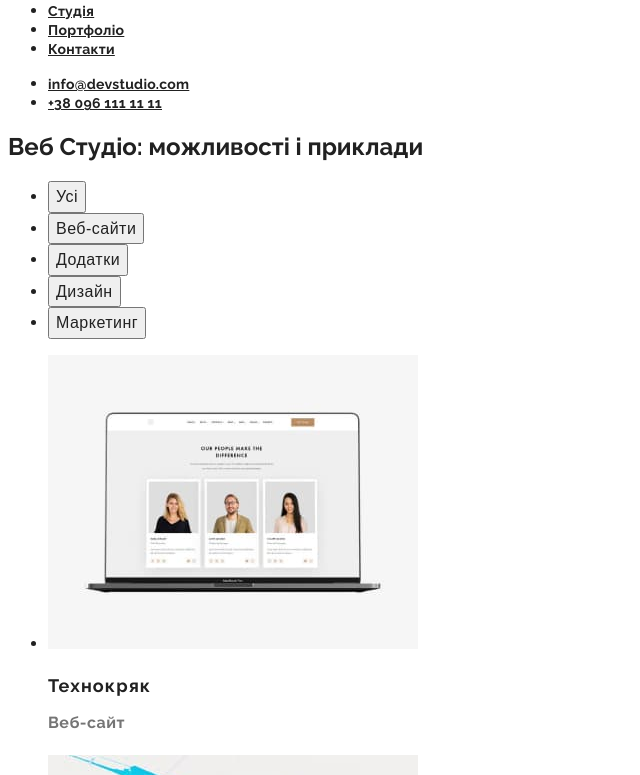
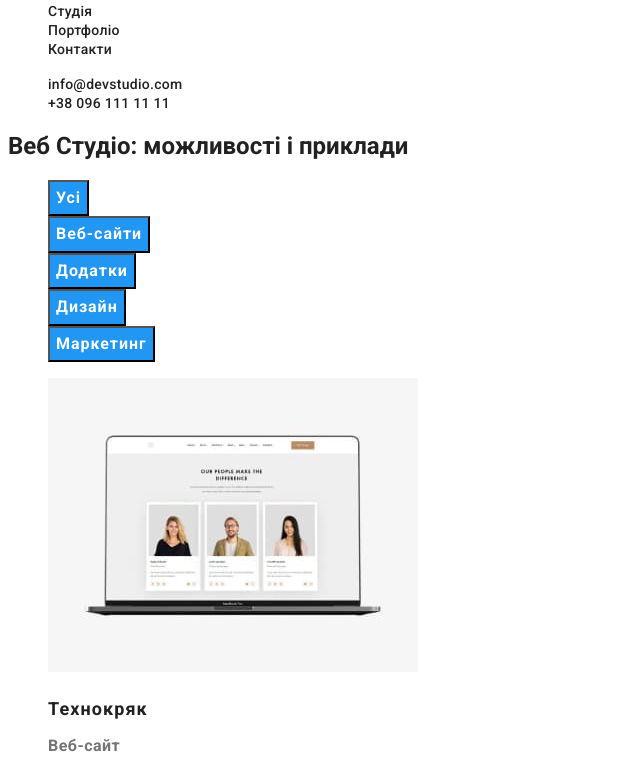
Before and after one commit to AnatoliiBK/goit-markup-hw-02, a plain HTML site: page portfolio.html in a window 1280 px wide. Shown: the part 54-829 px from the top of the page, without its empty margins (0-640 px from the left). Drawn offline with Linux system fonts and the light colour scheme.

Commit message:
Виправлення
Raleway забраний з body і додається лише до логотипую
Забрані маркери в списках і декорації  в посиланнях
Додано властивості шрифту до кнопок бо вони не успадковуються для кнопок

```diff
--- a/css/styles.css
+++ b/css/styles.css
@@ -6,15 +6,16 @@
     --brand-color-logo: #2196F3;
     --brand-color-logo-two: #000000;
     --brand-color-description: #757575;
+    --brand-color-button: #2196F3;
 }
 body {
 
     font-family: 'Roboto', sans-serif;
     color: var(--brand-color-text);
-    font-family: 'Raleway', sans-serif;
+
 }
 .title-feat {
-    font-weight: 700;
+
     font-size: 14px;
     line-height: 1.14;
     letter-spacing: 0.03em;
@@ -22,14 +23,14 @@ body {
     color: var(--brand-color-text);
 }
 .text-feat {
-    font-weight: 400;
+
     font-size: 14px;
     line-height: 1.7;
     letter-spacing: 0.03em;
     color: var(--brand-color-description);
 }
 .title-busi {
-    font-weight: 700;
+
     font-size: 36px;
     line-height: 1.17;
     letter-spacing: 0.03em;
@@ -43,7 +44,7 @@ body {
     color: var(--brand-color-text);
 }
 .desc {
-    font-weight: 400;
+
     font-size: 16px;
     line-height: 1.19;
     letter-spacing: 0.03em;
@@ -51,37 +52,44 @@ body {
 
 }
 .titles-portf {
-    font-weight: 700;
+
     font-size: 18px;
     line-height: 2;
     letter-spacing: 0.06em;
     color: var(--brand-color-text);
 }
 .desc-portf {
-    font-weight: 400;
+
     font-size: 16px;
     line-height: 1.9;
     letter-spacing: 0.03em;
     color: var(--brand-color-description);
 }
 .link-logo {
-    font-weight: 700;
+    font-family: 'Raleway', sans-serif;
     font-size: 26px;
     line-height: 1.2;
     letter-spacing: 0.03em;
     color: var(--brand-color-logo);
-
+    text-decoration: none;
 }
 .link-logo-two {
+    font-family: 'Raleway', sans-serif;
     color: var(--brand-color-logo-two);
+    text-decoration: none;
+}
+.link-style {
+    list-style: none;
 }
 .link {
     font-weight: 500;
     font-size: 14px;
     line-height: 1.14;
     letter-spacing: 0.02em;
+    text-decoration: none;
     color: var(--brand-color-text);
 }
+
 .link:hover {
     color: var(--brand-color-link);
 }
@@ -102,6 +110,19 @@ body {
 
 }
 button {
+    font-family: 'Roboto';
+    font-style: normal;
+    font-weight: 700;
+    font-size: 16px;
+    line-height: 1.9;
+    text-align: center;
+    letter-spacing: 0.06em;
+    color: var(--brand-color-hero);
+    background: var(--brand-color-button);
+    cursor: pointer;
+}
+.button-style {
+    font-family: 'Roboto';
     font-weight: 500;
     font-size: 16px;
     line-height: 1.6;
--- a/portfolio.html
+++ b/portfolio.html
@@ -14,12 +14,12 @@
     <header>
         <nav>
             <a href="./index.html" lang="en" class="link-logo">Web<span class="link-logo-two">Studio</span></a>
-            <ul>
+            <ul class="link-style">
                 <li><a href="./index.html" class="link">Студія </a></li>
                 <li><a href="./portfolio.html" class="link">Портфоліо</a></li>
                 <li><a href="" class="link">Контакти</a></li>
             </ul>
-            <ul>
+            <ul class="link-style">
                 <li><a href="Mailto:info@devstudio.com" class="link">info@devstudio.com</a></li>
                 <li><a href="Tel:+380961111111" class="link">+38 096 111 11 11</a></li>
             </ul>
@@ -28,15 +28,15 @@
     <main>
         <section>
             <h1>Веб Студіо: можливості і приклади</h1>
-            <ul>
-                <li><button type="button">Усі</button></li>
-                <li><button type="button">Веб-сайти</button></li>
-                <li><button type="button">Додатки</button></li>
-                <li><button type="button">Дизайн</button></li>
-                <li><button type="button">Маркетинг</button></li>
+            <ul class="link-style">
+                <li><button type="button" class="button-one">Усі</button></li>
+                <li><button type="button" class="button-two">Веб-сайти</button></li>
+                <li><button type="button" class="button-three">Додатки</button></li>
+                <li><button type="button" class="button-four">Дизайн</button></li>
+                <li><button type="button" class="button-five">Маркетинг</button></li>
             </ul>
 
-            <ul>
+            <ul class="link-style">
                 <li>
                     <img src="./img/img1p.jpg" alt="Технокряк Веб-сайт " width="370">
                     <h2 class="titles-portf">Технокряк <br><span class="desc-portf">Веб-сайт</span></h2>
@@ -88,7 +88,7 @@
     <footer>
         <a href="" lang="en" class="link-logo">Web<span class="link-logo-two">Studio</span></a>
         <address class="address-style">
-          <ul>
+          <ul class="link-style">
             <li><a href="https://goo.gl/maps/CPtrU1FHBa2aNyZL9" target="_blank"
                 rel="noopener noreferrer nofollow" class="link">
                 м. Київ, пр-т Лесі Українки, 26</a></li>
```
Also changed, not shown: index.html (+6 -6 lines).
